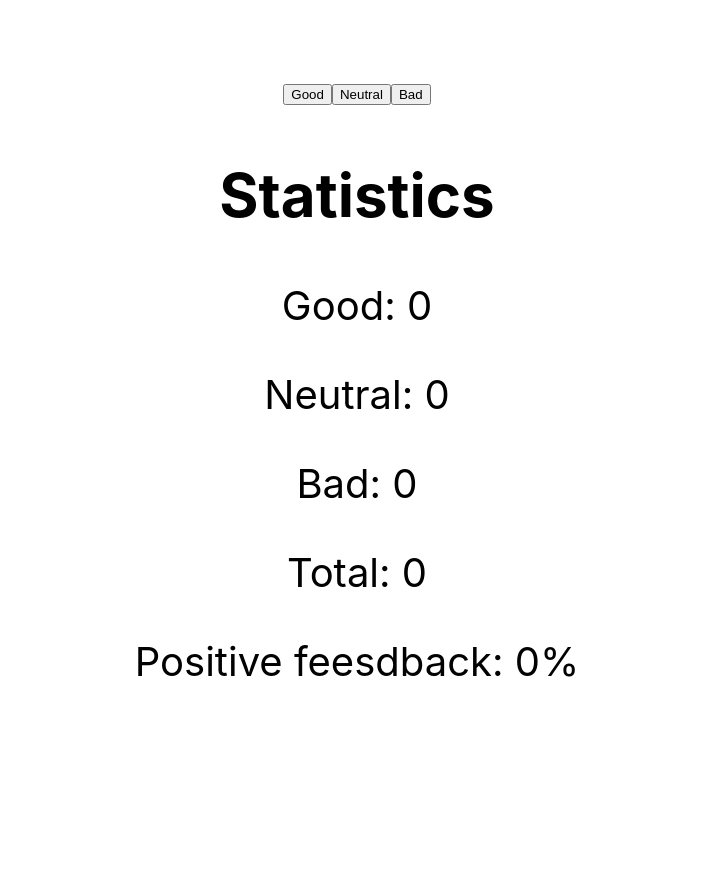
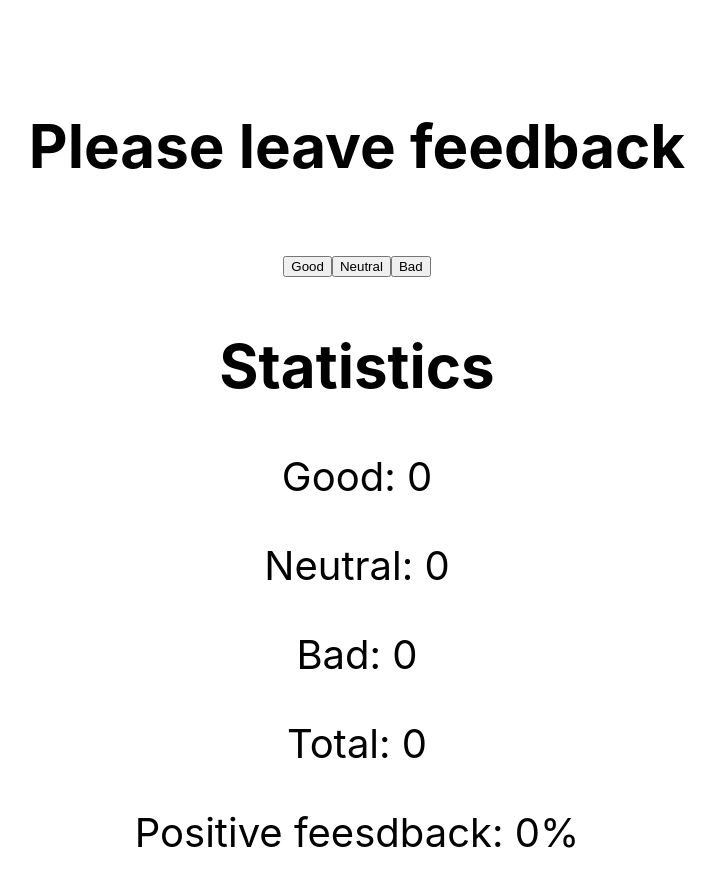
Before and after one commit to Volodymyr-Mospan/goit-react-hw-02-feedback, a React (Create React App) app: page / in a window 1280 px wide. Shown: the top 886 px of the page, without its empty margins (283-998 px from the left). Built offline with nearby package versions, Linux system fonts and the light colour scheme.

Commit message:
completed step 3

```diff
--- a/src/components/App.jsx
+++ b/src/components/App.jsx
@@ -1,6 +1,7 @@
 import React, { Component } from 'react';
 import { FeedbackOptions } from './Feedback/FeedbackOptions';
 import { Statistics } from './Feedback/Statistics';
+import { Section } from './Feedback/Section';
 
 export class App extends Component {
   state = {
@@ -48,8 +49,11 @@ export class App extends Component {
         {/* <Feedback state={state}>
         </Feedback> */}
 
+        <Section title={'Please leave feedback'}>
           <FeedbackOptions onLeaveFeedback={this.leaveFeedback} />
+        </Section>
 
+        <Section title={'Statistics'}>
           <Statistics
             good={good}
             neutral={neutral}
@@ -57,6 +61,7 @@ export class App extends Component {
             total={this.countTotalFeedback()}
             positivePercentage={this.countPositiveFeedbackPercentage()}
           />
+        </Section>
       </div>
     );
   }
--- /dev/null
+++ b/src/components/Feedback/Section.js
@@ -0,0 +1,10 @@
+import React from 'react';
+
+export const Section = ({ title, children }) => {
+  return (
+    <>
+      <h2>{title}</h2>
+      {children}
+    </>
+  );
+};
--- a/src/components/Feedback/Statistics.js
+++ b/src/components/Feedback/Statistics.js
@@ -9,7 +9,6 @@ export const Statistics = ({
 }) => {
   return (
     <>
-      <h2>Statistics</h2>
       <p>Good: {good}</p>
       <p>Neutral: {neutral}</p>
       <p>Bad: {bad}</p>
```
Lines whose indentation alone changed are shown as unchanged.
